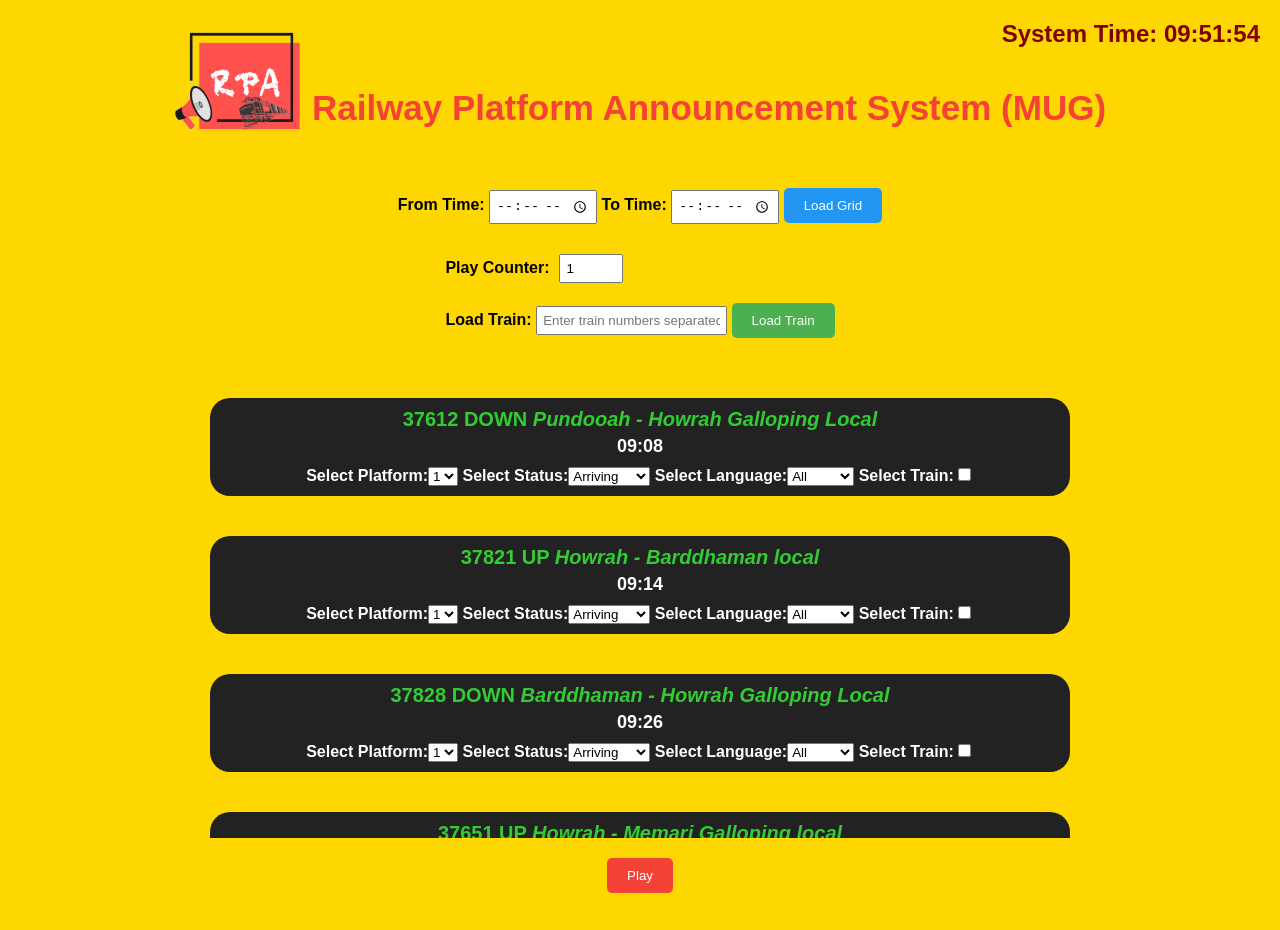
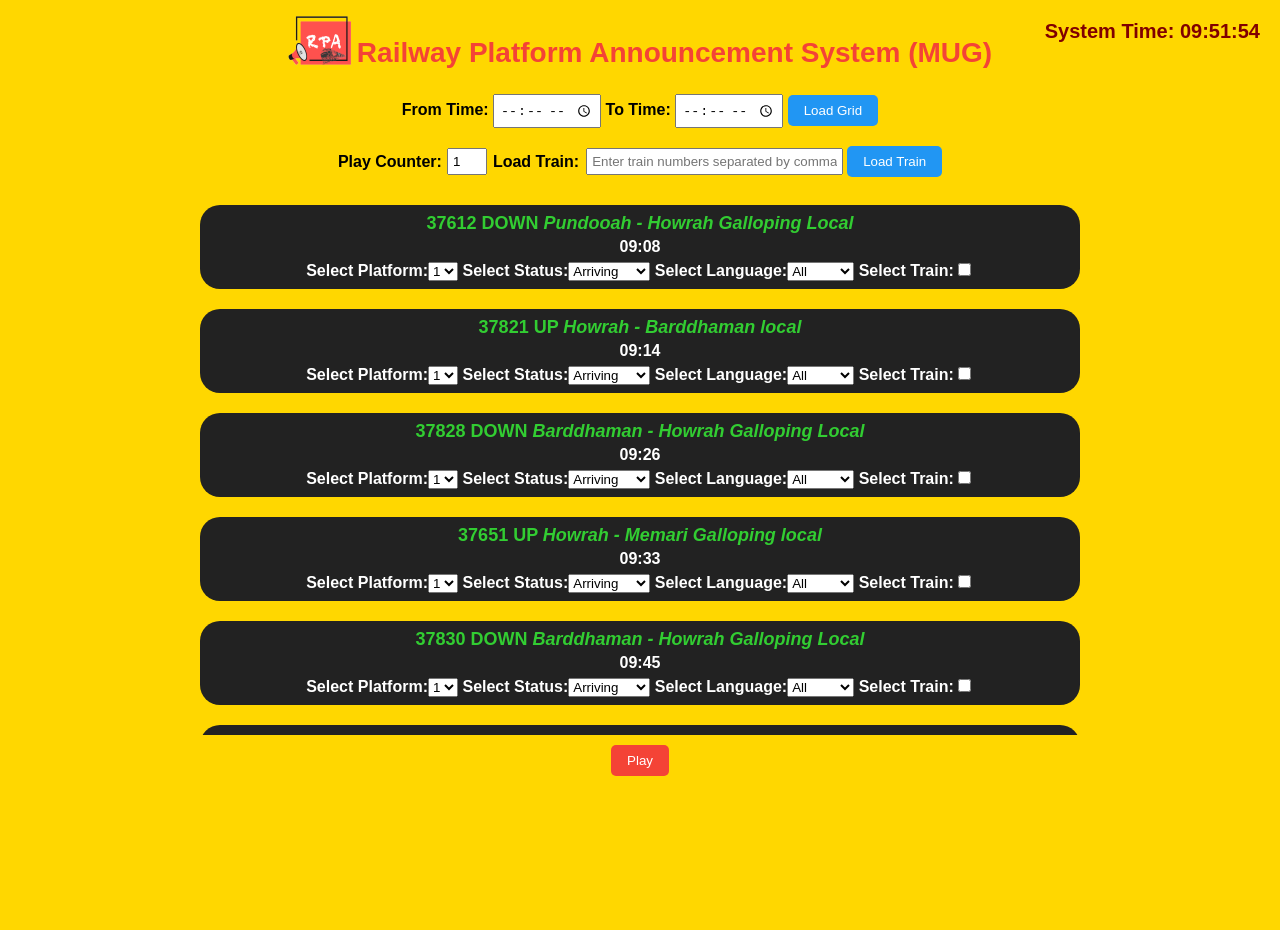
Before and after one commit to infernal9999/RPA, a plain HTML site: page index.html in a window 1280 px wide. After the commit the page ends 800 px from the top, so only its background shows below. Drawn offline with Linux system fonts and the light colour scheme.

Commit message:
Update styles.css

```diff
--- a/styles.css
+++ b/styles.css
@@ -1,7 +1,7 @@
 body {
     font-family: Arial, sans-serif;
     text-align: center;
-    margin: 20px;
+    margin: 0px;
     display: flex;
     flex-direction: column;
     align-items: center;
@@ -12,22 +12,22 @@ body {
 .container {
     max-width: 900px;
     width: 100%;
-    overflow-y: auto; /* Add scrollbar for the container */
-    max-height: calc(100vh - 340px); /* Adjust the height to accommodate other elements without scrolling */
+    overflow-y: auto;
+    max-height: calc(100vh - 260px);
 }
 
 #announcementContainer {
     display: flex;
     flex-wrap: wrap;
     justify-content: center;
-    padding-bottom: 20px; /* Add padding at the bottom for better spacing */
+    padding-bottom: 20px;
 }
 
 #clockContainer {
     position: absolute;
     top: 20px;
     right: 20px;
-    font-size: 24px;
+    font-size: 20px;
     font-weight: bold;
     color: #000;
 }
@@ -38,16 +38,17 @@ body {
 }
 
 .header-icon {
-  width: 128px;
-  height: 128px;
-  margin-right: 10px;
+    width: 64px;
+    height: 64px;
+    margin-top: 10px;
+    margin-right: 5px;
     background-image: url("RPA.ico");
     background-size: contain;
     background-repeat: no-repeat;
 }
 
 div {
-    margin-bottom: 20px;
+    margin-bottom: 10px;
 }
 
 label {
@@ -59,7 +60,7 @@ input {
 }
 
 button {
-    padding: 10px 20px;
+    padding: 8px 16px;
     background-color: #4CAF50;
     color: #fff;
     border: none;
@@ -82,26 +83,60 @@ button {
 
 .announcement {
     background-color: #222;
-    color: #FFFF;
-    padding: 10px;
+    color: #fff;
+    padding: 8px;
     border-radius: 20px;
-    margin: 20px;
+    margin: 10px;
     width: 100%;
 }
 
-.play-counter-container {
+.input-section {
     display: flex;
     align-items: center;
-    margin-top: 10px;
+    justify-content: space-between;
+    margin: 8px 0;
 }
 
-.play-counter-label {
-    margin-right: 10px;
+.play-counter-container,
+.load-train-container {
+    display: flex;
+    align-items: center;
+}
+
+.play-counter-label,
+.load-train-label {
+    margin-right: 5px;
 }
 
 .play-counter-input {
-    padding: 5px;
-    width: 50px;
+    padding: 4px;
+    width: 28px;
+    margin-right: 4px;
+}
+
+.load-train-label {
+    margin-left: 2px;
+}
+
+.load-train-input {
+    padding: 4px;
+    width: 245px;
+    margin-left: 2px;
+    margin-right: 4px;
+    flex-grow: 1;
+}
+
+.load-train-button {
+    padding: 8px 16px;
+    background-color: #2196F3;
+    color: #fff;
+    border: none;
+    border-radius: 5px;
+    cursor: pointer;
+}
+
+.load-train-button:hover {
+    background-color: #1565c0;
 }
 
 h1, h2 {
@@ -109,46 +144,25 @@ h1, h2 {
 }
 
 h1 {
-    font-size: 20px;
-    margin-bottom: 5px;
+    font-size: 18px;
+    margin-bottom: 4px;
     color: #32CD32;
 }
 
 h2 {
-    font-size: 18px;
+    font-size: 16px;
     color: #fff;
 }
 
 h3 {
-    font-size: 35px;
-    margin-bottom: 8px;
+    font-size: 28px;
+    margin-bottom: 6px;
     color: #f44336;
 }
 
-.platform-select {
-    margin-top: 10px;
+.platform-select,
+.language-select,
+.status-select,
+.platform-checkbox {
+    margin-top: 6px;
 }
-
-.platform-checkbox {
-    margin-top: 10px;
-}
-
-#selectedRowsContainer {
-    margin-top: 20px;
-}
-
-.platform-select {
-    margin-top: 10px;
-}
-
-.language-select {
-    margin-top: 10px;
-}
-
-.status-select {
-    margin-top: 10px;
-}
-
-.platform-checkbox {
-    margin-top: 10px;
-}
```
Lines whose indentation alone changed are shown as unchanged.
